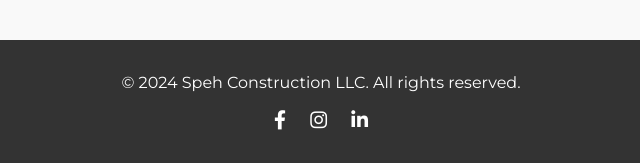
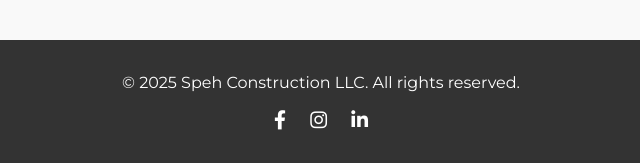
Before and after one commit to lspeh/spehconstruction, a plain HTML site: page index.html in a window 1280 px wide. Shown: the part 2741-2904 px from the top of the page, 319-959 px from the left. Drawn offline with Linux system fonts and the light colour scheme.

Commit message:
Update index.html

```diff
--- a/index.html
+++ b/index.html
@@ -381,7 +381,7 @@
     </section>
 
     <footer>
-        <p>&copy; 2024 Speh Construction LLC. All rights reserved.</p>
+        <p>&copy; 2025 Speh Construction LLC. All rights reserved.</p>
         <div class="social-icons">
             <a href="#"><i class="fab fa-facebook-f"></i></a>
             <a href="#"><i class="fab fa-instagram"></i></a>
```
